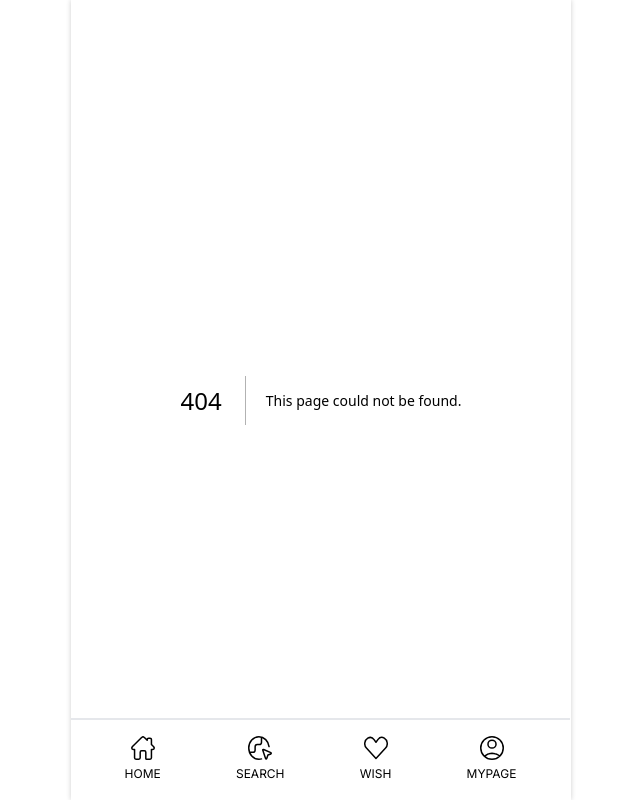
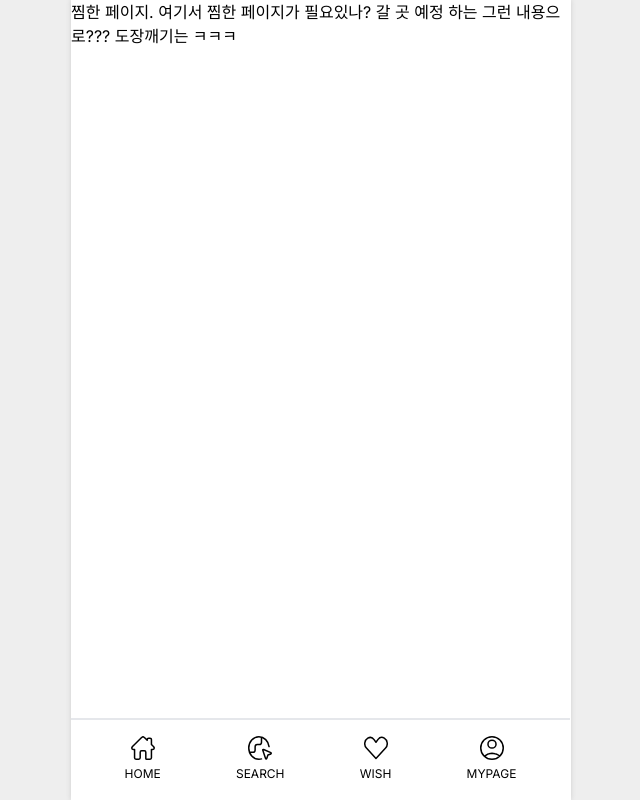
Before and after one commit to J-SoYoung/tripme, a Next.js app: page /wish in a window 1280 px wide. Before the commit this address had no page. Shown: the whole page, without its empty margins (319-959 px from the left). Built offline with nearby package versions, Linux system fonts and the light colour scheme.

Commit message:
Add : creating a pages

```diff
--- /dev/null
+++ b/src/app/mypage/page.tsx
@@ -0,0 +1,7 @@
+export default function Mypage() {
+  return (
+    <div className="min-h-screen">
+      <p>마이페이지</p>
+    </div>
+  );
+}
--- /dev/null
+++ b/src/app/search/page.tsx
@@ -0,0 +1,7 @@
+export default function SearchPage() {
+  return (
+    <div className="app min-h-screen">
+      <p>검색페이지</p>
+    </div>
+  );
+}
--- /dev/null
+++ b/src/app/wish/page.tsx
@@ -0,0 +1,10 @@
+export default function Wishpage() {
+  return (
+    <div className="min-h-screen">
+      <p>
+        찜한 페이지. 여기서 찜한 페이지가 필요있나? 갈 곳 예정 하는 그런
+        내용으로??? 도장깨기는 ㅋㅋㅋ
+      </p>
+    </div>
+  );
+}
```
